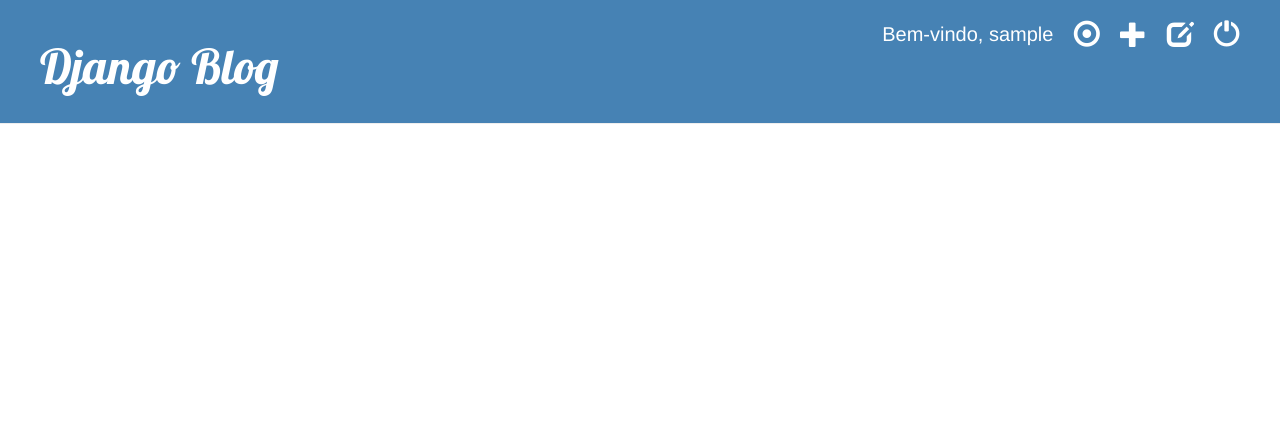
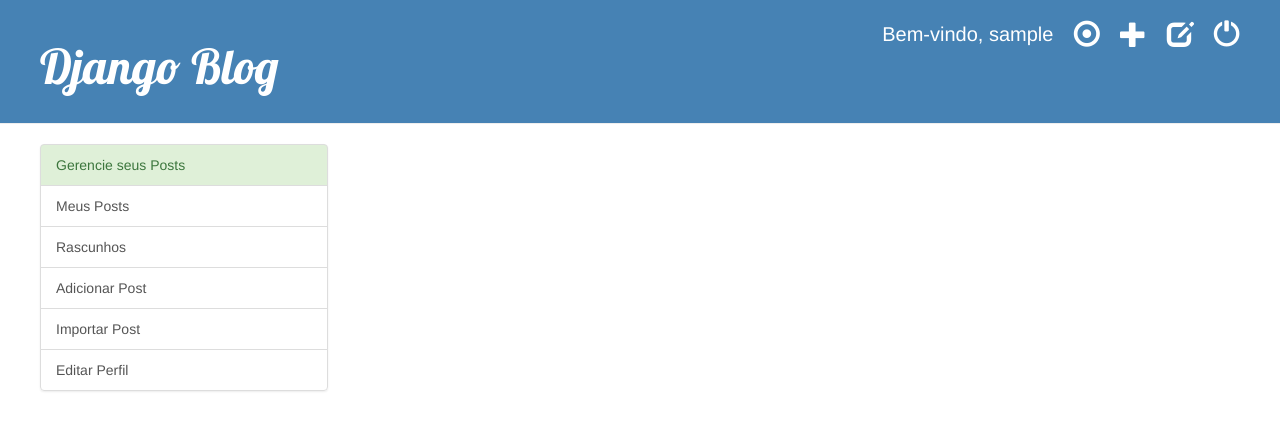
Before and after one commit to mneres/Blog-pythonDjango, a Django app: page / in a window 1280 px wide. Shown: the top 431 px of the page. Run offline with Django 3.2, Linux system fonts and the light colour scheme; the visitor is signed in with stand-in values (Sample User, id 1); data that the repository does not hold is empty; some libraries are stand-ins or nearby versions.

Commit message:
Added new templates for user cofig.

```diff
--- a/mysite/blog/forms.py
+++ b/mysite/blog/forms.py
@@ -1,5 +1,6 @@
 from django import forms
 from .models import Post, Comment
+from django.contrib.auth.models import User
 
 class PostForm(forms.ModelForm):
     class Meta:
--- a/mysite/blog/templates/blog/base.html
+++ b/mysite/blog/templates/blog/base.html
@@ -18,6 +18,7 @@
                 <p class="top-menu">Bem-vindo, {{ user.username }}<small></small></p>
             {% else %}
                 <a href="{% url 'django.contrib.auth.views.login' %}" class="top-menu"><span class="glyphicon glyphicon-lock"></span></a>
+                <p><a href="{% url 'add_user' %}" class="top-menu">Cadastre-se é grátis</a></p>
             {% endif %}
 
             <h1><a href="{% url 'blog.views.post_list' %}">Django Blog</a></h1>
@@ -25,6 +26,20 @@
 
         <div class="content">
             <div class="row">
+                {% if user.is_authenticated %}
+                <div class="col-md-3">
+                   <div class="list-group">
+                      <a href="#" class="list-group-item list-group-item-success">
+                        Gerencie seus Posts
+                      </a>
+                      <a href="{% url 'list_my_post' %}" class="list-group-item">Meus Posts</a>
+                      <a href="{% url 'post_draft_list' %}" class="list-group-item">Rascunhos</a>
+                      <a href="{% url 'post_new' %}" class="list-group-item">Adicionar Post</a>
+                      <a href="{% url 'import_post' %}" class="list-group-item">Importar Post</a>
+                       <a href="#" class="list-group-item">Editar Perfil</a>
+                    </div>
+                </div>
+                {% endif %}
                 <div class="col-md-8">
                 {% block content %}
                 {% endblock %}
--- a/mysite/blog/templates/registration/login.html
+++ b/mysite/blog/templates/registration/login.html
@@ -4,7 +4,7 @@
     {% if form.errors %}
     <p>Your username and password didn't match. Please try again.</p>
     {% endif %}
-        <form method="post" action="{% url 'django.contrib.auth.views.login' %}">
+        <form method="post" action="{% url 'django.contrib.auth.views.login' %}" class="post-form">
             {% csrf_token %}
             <table>
                 <tr>
@@ -16,7 +16,7 @@
                     <td>{{ form.password }}</td>
                 </tr>
             </table>
-            <input type="submit" value="login" />
+            <input type="submit" value="login" class="btn-primary" />
             <input type="hidden" name="next" value="{{ next }}" />
         </form>
 {% endblock %}
--- a/mysite/blog/urls.py
+++ b/mysite/blog/urls.py
@@ -3,6 +3,7 @@ from . import views
 
 urlpatterns = [
     url(r'^$', views.post_list),
+    url(r'^post/mypost/$', views.list_my_post, name="list_my_post"),
     url(r'^post/(?P<pk>[0-9]+)/$', views.post_detail),
     url(r'^post/new/$', views.post_new, name='post_new'),
     url(r'^post/(?P<pk>[0-9]+)/edit/$', views.post_edit, name='post_edit'),
@@ -14,4 +15,5 @@ urlpatterns = [
     url(r'^comment/(?P<pk>[0-9]+)/remove/$', views.comment_remove, name='comment_remove'),
     url(r'^post/import/$', views.import_post, name='import_post'),
     url(r'^post/import/load$', views.soup_load_post, name='soup_load_post'),
+    url(r'^user/add/$', views.add_user, name='add_user')
 ]
--- a/mysite/blog/views.py
+++ b/mysite/blog/views.py
@@ -2,15 +2,32 @@ from django.shortcuts import render
 from django.utils import timezone
 from django.shortcuts import render, get_object_or_404
 from django.shortcuts import redirect
+from django.contrib.auth.models import User
+from django.contrib.auth.forms import UserCreationForm
 from django.contrib.auth.decorators import login_required
+from django.contrib.auth.views import login
 from django.views.decorators.csrf import csrf_exempt
 from .models import Post, Comment
 from .forms import PostForm, CommentForm, ImportPostForm
 from bs4 import BeautifulSoup, Comment
 import urllib.request
 
+def add_user(request):
+    if request.method == "POST":
+        form = UserCreationForm(request.POST)
+        if form.is_valid():
+            user = form.save()
+            return redirect('/accounts/login/', pk = user.pk)
+    else:
+        form = UserCreationForm()
+    return render(request, 'registration/add_user.html', {'form': form})
+
 def post_list(request):
     posts = Post.objects.filter(published_date__lte=timezone.now()).order_by('published_date')
+    return render(request, 'blog/post_list.html', {'posts': posts})
+
+def list_my_post(request):
+    posts = Post.objects.filter(author=request.user.pk).order_by('published_date')
     return render(request, 'blog/post_list.html', {'posts': posts})
 
 def post_detail(request, pk):
@@ -34,30 +51,37 @@ def post_new(request):
 def post_edit(request, pk):
     post = get_object_or_404(Post, pk=pk)
     if request.method == "POST":
-        form = PostForm(request.POST, instance=post)
-        if form.is_valid():
-            post = form.save(commit=False)
-            post.author = request.user
-            post.save()
-            return redirect('blog.views.post_detail', pk=post.pk)
+        if post.author_id == request.user.pk:
+            form = PostForm(request.POST, instance=post)
+            if form.is_valid():
+                post = form.save(commit=False)
+                post.author = request.user
+                post.save()
+                return redirect('blog.views.post_detail', pk=post.pk)
+        else:
+            form = PostForm(instance=post)
     else:
         form = PostForm(instance=post)
     return render(request, 'blog/post_edit.html', {'form': form})
 
+@login_required
 def post_draft_list(request):
-    posts = Post.objects.filter(published_date__isnull=True).order_by('created_date')
+    posts = Post.objects.filter(published_date__isnull=True, author=request.user.pk).order_by('created_date')
     return render(request, 'blog/post_draft_list.html', {'posts': posts})
 
 @login_required
 def post_publish(request, pk):
-    post = get_object_or_404(Post, pk=pk)
-    post.publish()
+    if request.user.is_authenticated():
+        post = get_object_or_404(Post, pk=pk)
+        if post.author_id == request.user.pk:
+            post.publish()
     return redirect('blog.views.post_detail', pk=pk)
 
 @login_required
 def post_remove(request, pk):
     post = get_object_or_404(Post, pk=pk)
-    post.delete()
+    if post.author_id == request.user.pk:
+        post.delete()
     return redirect('blog.views.post_list')
 
 def add_comment_to_post(request, pk):
@@ -109,20 +133,8 @@ def soup_load_post(request):
 
             soup = BeautifulSoup(page)
 
-            '''#Save all images
-            for img in soup.find_all('img'):
-                if img['src'].find("http") == 0:
-                    imgs.append(img['src'])
-
-            # kill all script and style elements
-            for script in soup(["script", "style"]):
-                script.extract()    # rip it out
-
-            comments = soup.findAll(text=lambda text:isinstance(text, Comment))
-            [comment.extract() for comment in comments]'''
-
             # get title
-            title = soup.title
+            title = soup("title")
 
             # get text
             text = soup.get_text()
@@ -131,8 +143,21 @@ def soup_load_post(request):
             lines = (line.strip() for line in text.splitlines())
             # break multi-headlines into a line each
             chunks = (phrase.strip() for line in lines for phrase in line.split("  "))
-            # drop blank lines
-            text = '\n'.join(chunk for chunk in chunks if chunk)
+
+            cont = 0
+            cont_aux = 0
+            text_aux = ""
+
+            for chunk in chunks:
+                if chunk == "":
+                    if cont < cont_aux:
+                        text = text_aux
+                        cont = cont_aux
+                    text_aux = ""
+                    cont_aux = 0
+                else:
+                    text_aux += chunk
+                    cont_aux += len(chunk)
 
             post = Post(title=title, text=text)
             form = PostForm(instance=post)
```
Also changed, not shown: mysite/blog/templates/blog/add_user.html (added, +8 -0 lines), mysite/blog/templates/blog/post_detail.html (+8 -3 lines), mysite/blog/templates/registration/add_user.html (added, +8 -0 lines), mysite/blog/admin.py (line endings or trailing spaces).
